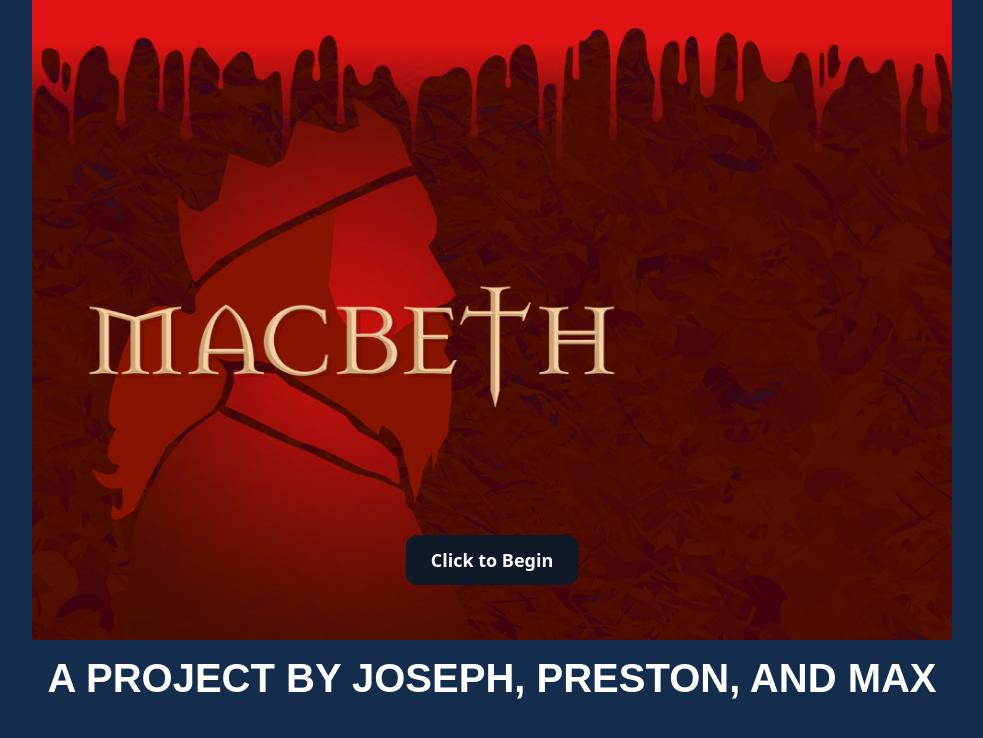
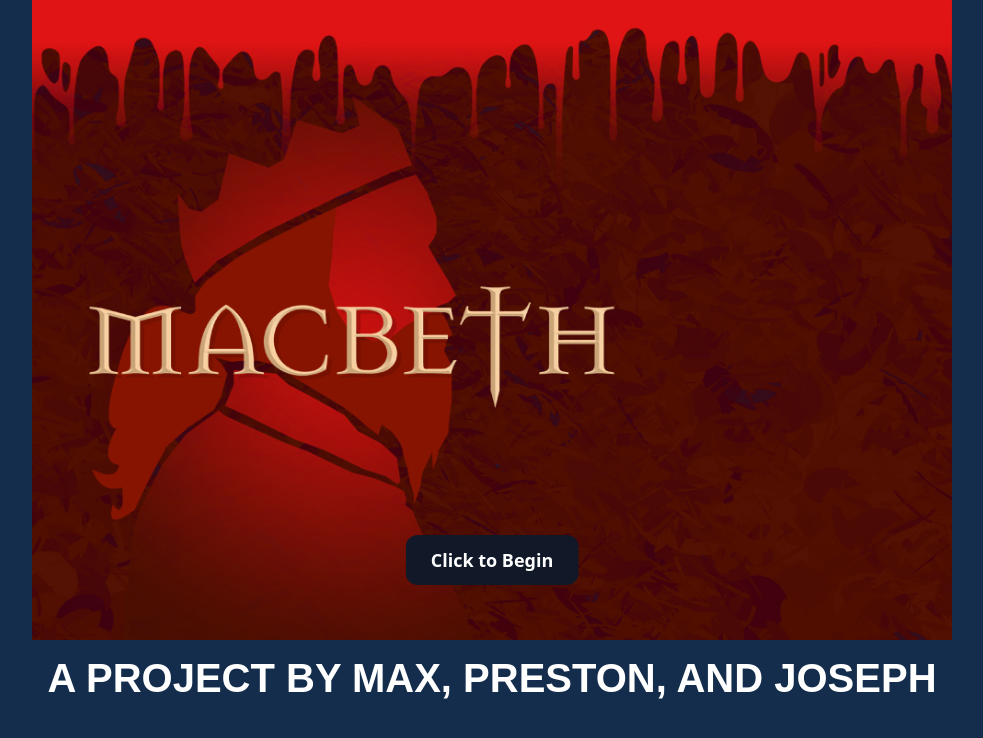
Before and after one commit to Klahadore/jt914.github.io, a plain HTML site: page index.html in a window 1280 px wide. Shown: the whole page, without its empty margins (148-1131 px from the left). Drawn offline with Linux system fonts and the light colour scheme.

Commit message:
Update index.html

```diff
--- a/index.html
+++ b/index.html
@@ -14,7 +14,7 @@
         <div id = "splashimg">
             <img src="images\splash.jpg">
         </div>
-        <div id="splashtext"> A project by Joseph, Preston, and Max</div>
+        <div id="splashtext"> A project by Max, Preston, and Joseph</div>
         <button class="button-40" role="button" onclick="window.location.href='page1.html'">Click to Begin</button>
 
 
```
